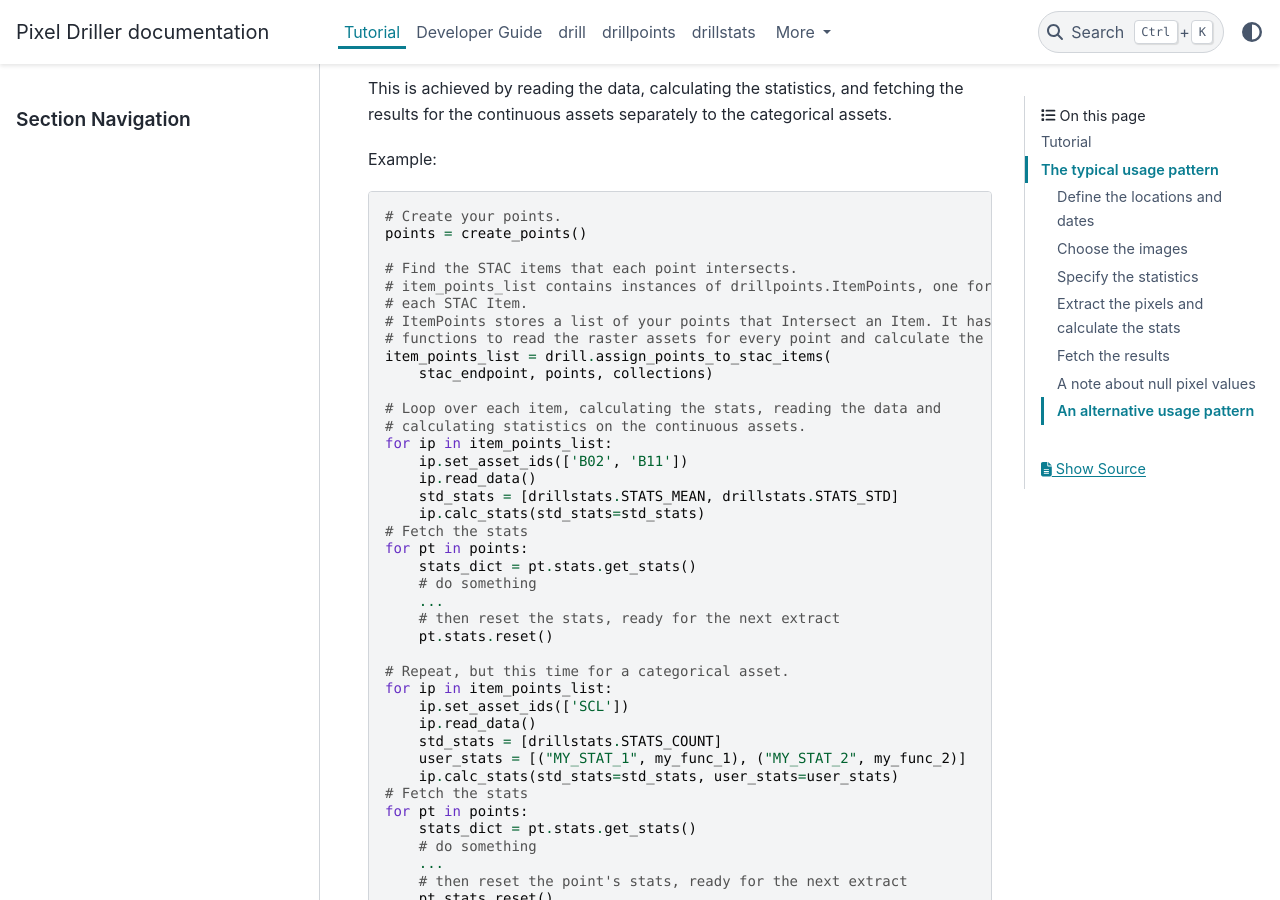
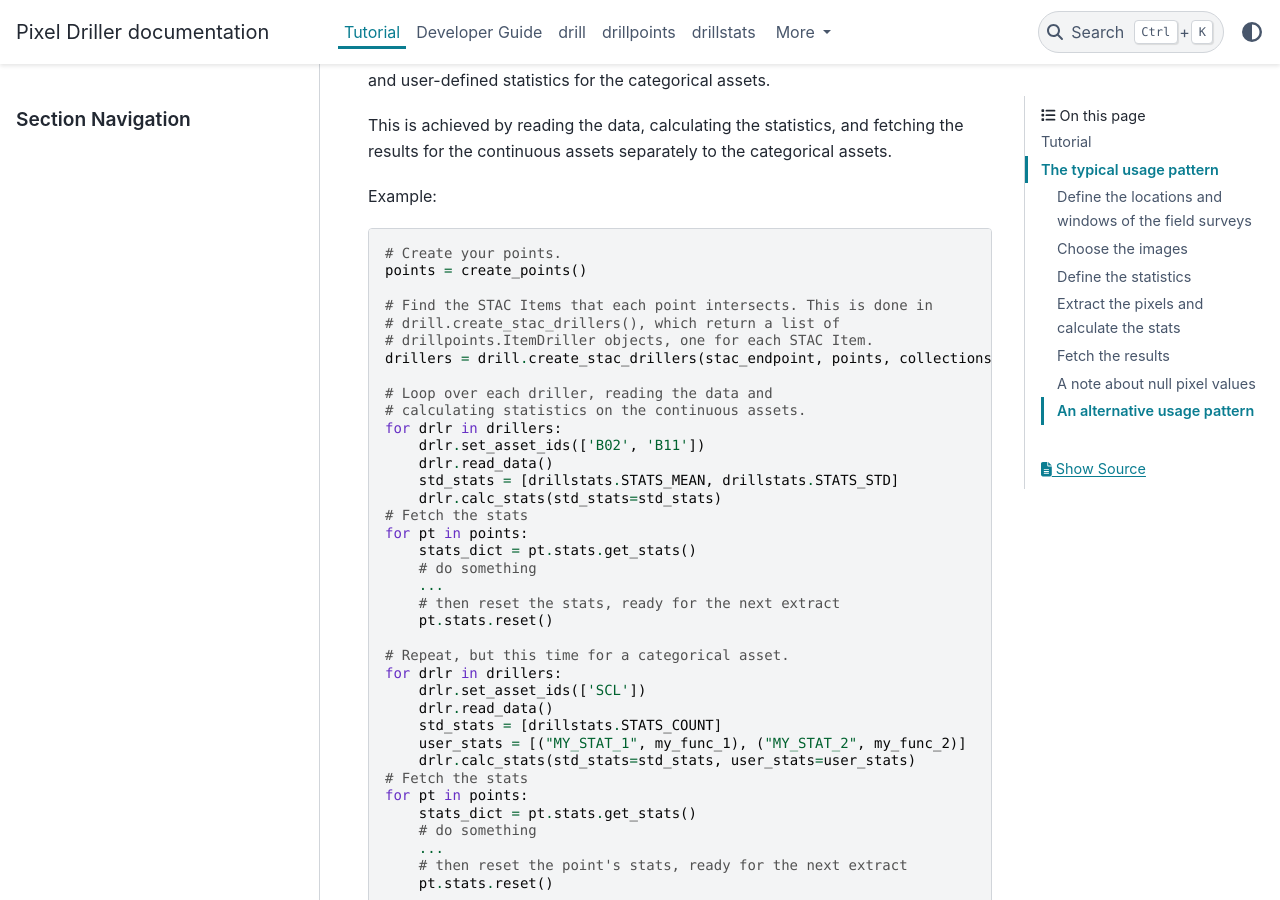
Before and after one commit to cibolabs/pixeldriller, a Sphinx documentation site: the page built from doc/source/tutorial.rst, in a window 1280 px wide and 900 px high, scrolled down 6267 px. Built offline with Sphinx 7.4.7 and the PyData theme 0.15.4, drawn with Linux system fonts in a browser that asks for light colours; some of the changed text lies outside the part shown.

Commit message:
Renamed ItemPoints to ItemDriller. It makes clear that most of the action takes place in this class.

```diff
--- a/doc/source/tutorial.rst
+++ b/doc/source/tutorial.rst
@@ -13,14 +13,14 @@ A complete example is provided in ``pixdrill/example.py``.
 The typical usage pattern
 ==============================
 
-#. Define the locations and dates of images to be drilled
-#. Choose which images to drill
-#. Specify the statistics to be calculated on the drilled pixels
+#. Specify the locations and acquisition windows of your field surveys
+#. Create Drillers for the items to be drilled
+#. Define the statistics to be calculated on the drilled pixels
 #. Extract the pixels and compute the statistics
 #. Fetch the results
 
-Define the locations and dates
-------------------------------
+Define the locations and windows of the field surveys
+-----------------------------------------------------
 
 Use the ``pixdrill.drillpoints.Point`` class to model the properties of
 the pixel extraction you want to do for each field site. The properties are the:
@@ -106,7 +106,7 @@ a `STAC Browser <https://radiantearth.github.io/stac-browser/>`__.
 
 .. _STAC: https://stacspec.org
 
-Specify the statistics
+Define the statistics
 ------------------------------
 
 A point will be found to intersect one or more of the images that you supply,
@@ -288,21 +288,18 @@ Example::
     # Create your points.
     points = create_points()
 
-    # Find the STAC items that each point intersects.
-    # item_points_list contains instances of drillpoints.ItemPoints, one for
-    # each STAC Item.
-    # ItemPoints stores a list of your points that Intersect an Item. It has
-    # functions to read the raster assets for every point and calculate the stats.
-    item_points_list = drill.assign_points_to_stac_items(
-        stac_endpoint, points, collections)
+    # Find the STAC Items that each point intersects. This is done in
+    # drill.create_stac_drillers(), which return a list of
+    # drillpoints.ItemDriller objects, one for each STAC Item.
+    drillers = drill.create_stac_drillers(stac_endpoint, points, collections)
 
-    # Loop over each item, calculating the stats, reading the data and
+    # Loop over each driller, reading the data and
     # calculating statistics on the continuous assets.
-    for ip in item_points_list:
-        ip.set_asset_ids(['B02', 'B11'])
-        ip.read_data()
+    for drlr in drillers:
+        drlr.set_asset_ids(['B02', 'B11'])
+        drlr.read_data()
         std_stats = [drillstats.STATS_MEAN, drillstats.STATS_STD]
-        ip.calc_stats(std_stats=std_stats)
+        drlr.calc_stats(std_stats=std_stats)
     # Fetch the stats
     for pt in points:
         stats_dict = pt.stats.get_stats()
@@ -312,12 +309,12 @@ Example::
         pt.stats.reset()
 
     # Repeat, but this time for a categorical asset.
-    for ip in item_points_list:
-        ip.set_asset_ids(['SCL'])
-        ip.read_data()
+    for drlr in drillers:
+        drlr.set_asset_ids(['SCL'])
+        drlr.read_data()
         std_stats = [drillstats.STATS_COUNT]
         user_stats = [("MY_STAT_1", my_func_1), ("MY_STAT_2", my_func_2)]
-        ip.calc_stats(std_stats=std_stats, user_stats=user_stats)
+        drlr.calc_stats(std_stats=std_stats, user_stats=user_stats)
     # Fetch the stats
     for pt in points:
         stats_dict = pt.stats.get_stats()
```
Also changed, not shown: doc/source/developer_guide.rst (+24 -0 lines), example.py (+9 -10 lines), 6 other files.
